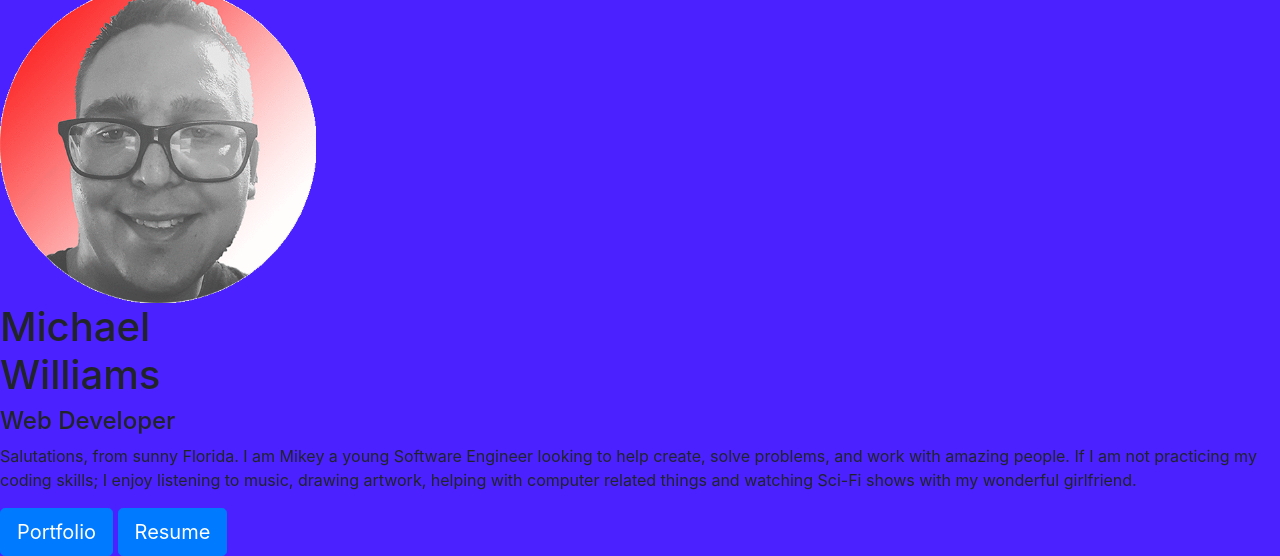
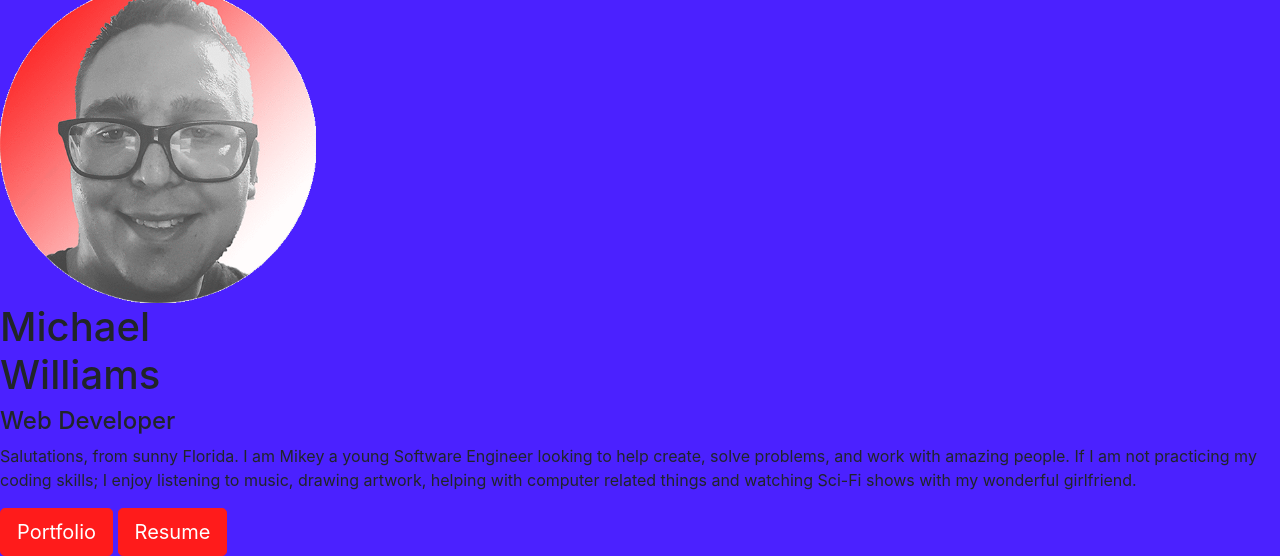
Before and after one commit to mikeyhavoc/bootstrap-form, a website with bundled scripts: page src/index.html in a window 1280 px wide. Shown: the part 300-856 px from the top of the page. Built offline with nearby package versions, Linux system fonts and the light colour scheme; a web font is replaced by a local one.

Commit message:
jchange main primary color to red.

```diff
--- a/src/scss/bootstrap/_variables.scss
+++ b/src/scss/bootstrap/_variables.scss
@@ -34,11 +34,12 @@ $grays: map-merge((
   "900": $gray-900
 ), $grays);
 
-$blue:    #007bff !default;
+$blue:    #fa3a18 !default;
 $indigo:  #6610f2 !default;
 $purple:  #6f42c1 !default;
 $pink:    #e83e8c !default;
-$red:     #dc3545 !default;
+$red:     #fa071f !default;
+$fire-red: #ff1b1b !default;
 $orange:  #fd7e14 !default;
 $yellow:  #ffc107 !default;
 $green:   #28a745 !default;
@@ -62,7 +63,7 @@ $colors: map-merge((
   "gray-dark":  $gray-800
 ), $colors);
 
-$primary:       $blue !default;
+$primary:       $fire-red !default;
 $secondary:     $gray-600 !default;
 $success:       $green !default;
 $info:          $cyan !default;
```
